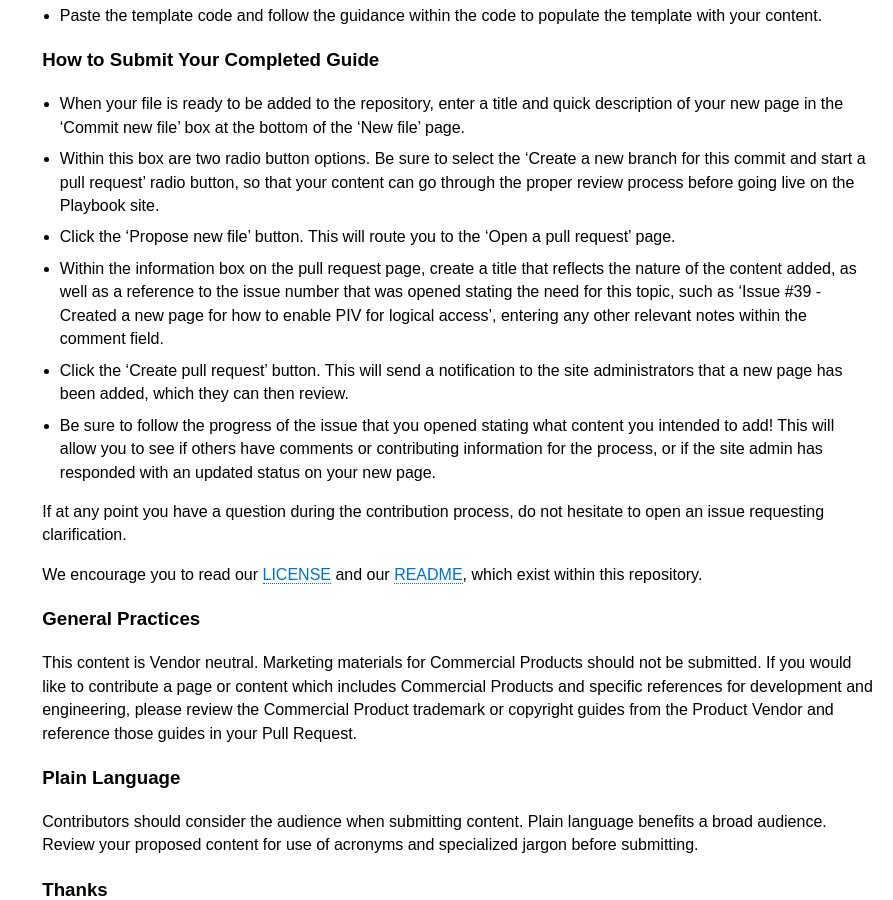
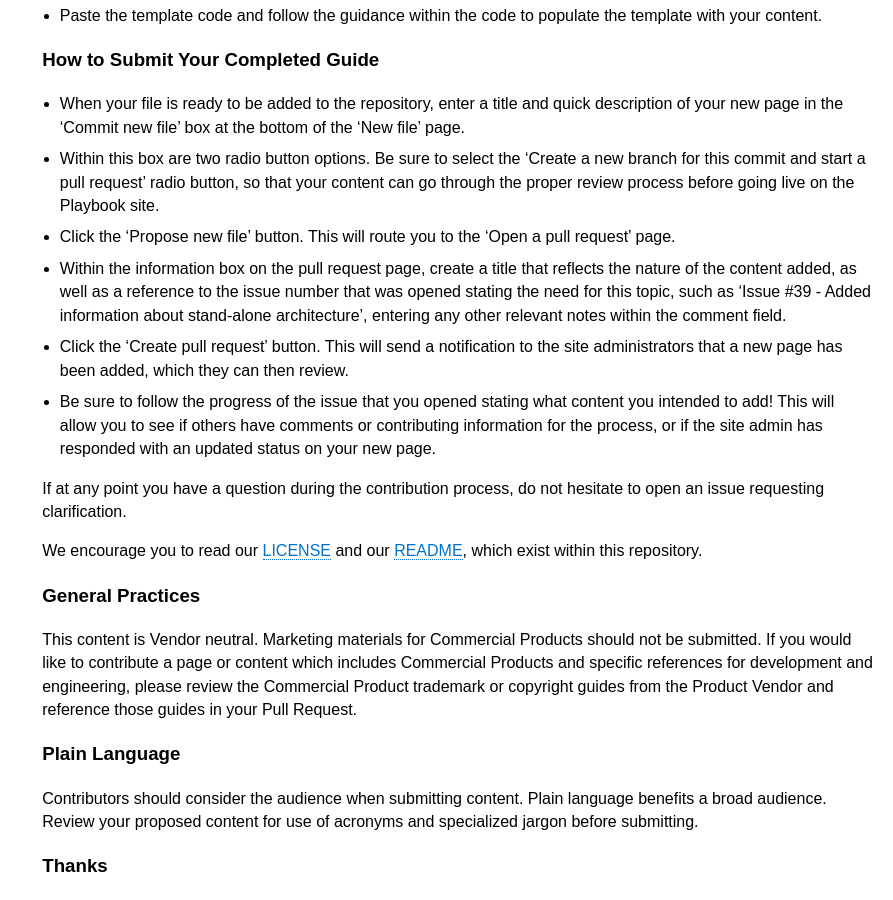
Before and after one commit to bnbuckler/federation, a Jekyll site: the page built from pages/contribute.md, in a window 1280 px wide and 900 px high, scrolled down 1269 px. Shown: the whole window, without its empty margins (387-1280 px from the left). Built offline with Jekyll 4.4.1, drawn with Linux system fonts in a browser that asks for light colours.

Commit message:
Update contribute.md

```diff
--- a/pages/contribute.md
+++ b/pages/contribute.md
@@ -37,7 +37,7 @@ If you have identified an open issue suggesting a new topic for the site and wou
 * When your file is ready to be added to the repository, enter a title and quick description of your new page in the 'Commit new file' box at the bottom of the 'New file' page.
 * Within this box are two radio button options. Be sure to select the 'Create a new branch for this commit and start a pull request' radio button, so that your content can go through the proper review process before going live on the Playbook site.
 * Click the 'Propose new file' button. This will route you to the 'Open a pull request' page.
-* Within the information box on the pull request page, create a title that reflects the nature of the content added, as well as a reference to the issue number that was opened stating the need for this topic, such as 'Issue #39 - Created a new page for how to enable PIV for logical access', entering any other relevant notes within the comment field.
+* Within the information box on the pull request page, create a title that reflects the nature of the content added, as well as a reference to the issue number that was opened stating the need for this topic, such as 'Issue #39 - Added information about stand-alone architecture', entering any other relevant notes within the comment field.
 * Click the 'Create pull request' button. This will send a notification to the site administrators that a new page has been added, which they can then review.
 * Be sure to follow the progress of the issue that you opened stating what content you intended to add! This will allow you to see if others have comments or contributing information for the process, or if the site admin has responded with an updated status on your new page.
 
```
